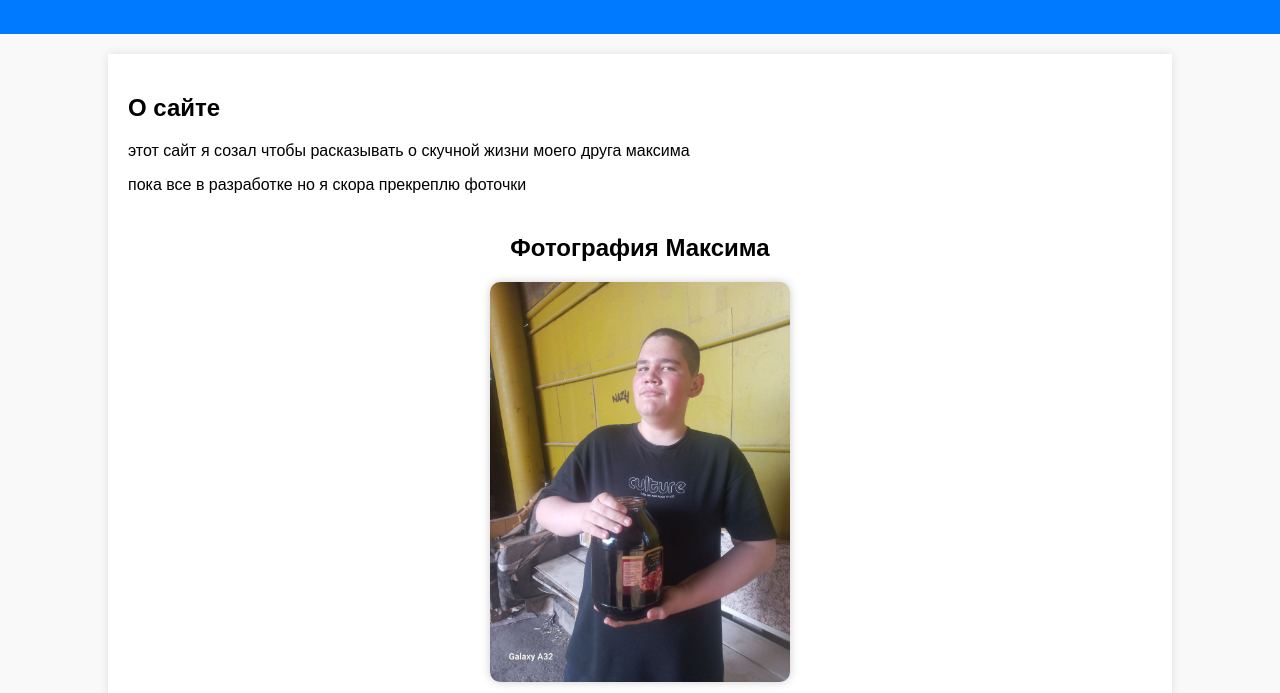
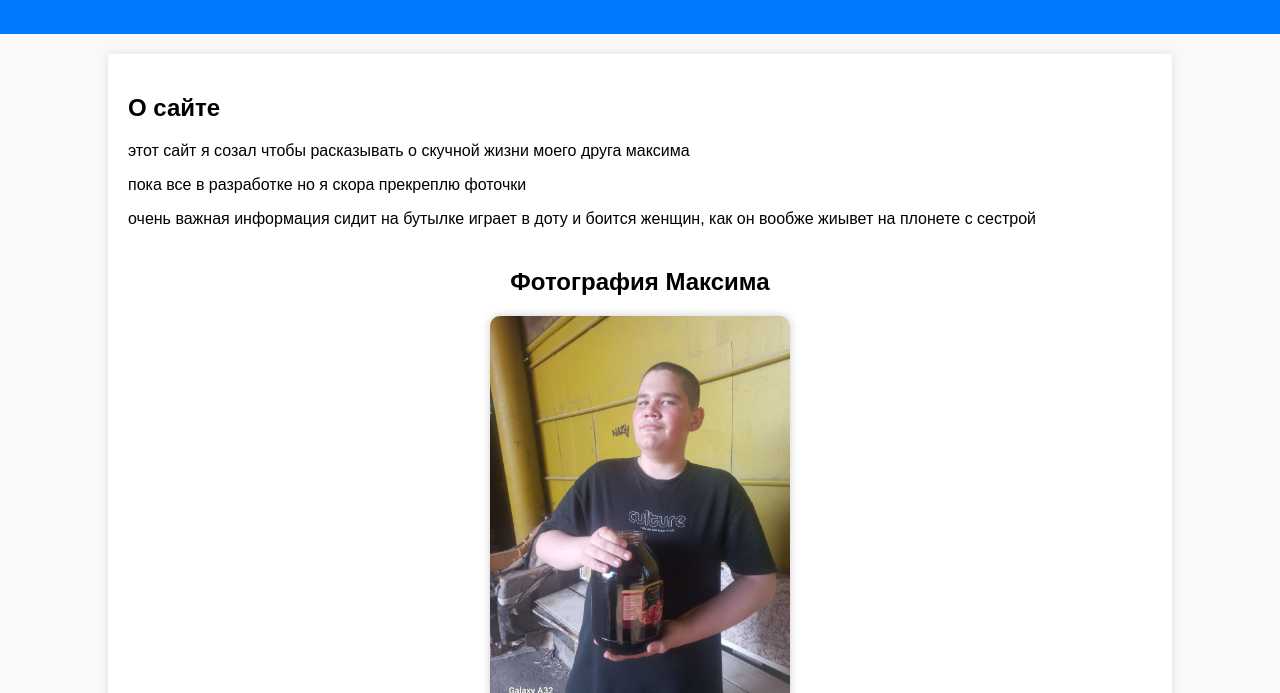
Before and after one commit to Nicky2093/test-sait, a plain HTML site: page index.html in a window 1280 px wide. Shown: the part 93-786 px from the top of the page. Drawn offline with Linux system fonts and the light colour scheme.

Commit message:
Update index.html

```diff
--- a/index.html
+++ b/index.html
@@ -23,6 +23,7 @@
             <h2>О сайте</h2>
             <p>этот сайт я созал чтобы расказывать о скучной жизни моего друга максима</p>
             <p>пока все в разработке но я скора прекреплю фоточки</p>
+            <p>очень важная информация сидит на бутылке играет в доту и боится женщин, как он вообже жиывет на плонете с сестрой</p>
         </section>
          <!-- Новый раздел с фотографией -->
         <section class="photo-section">
```
